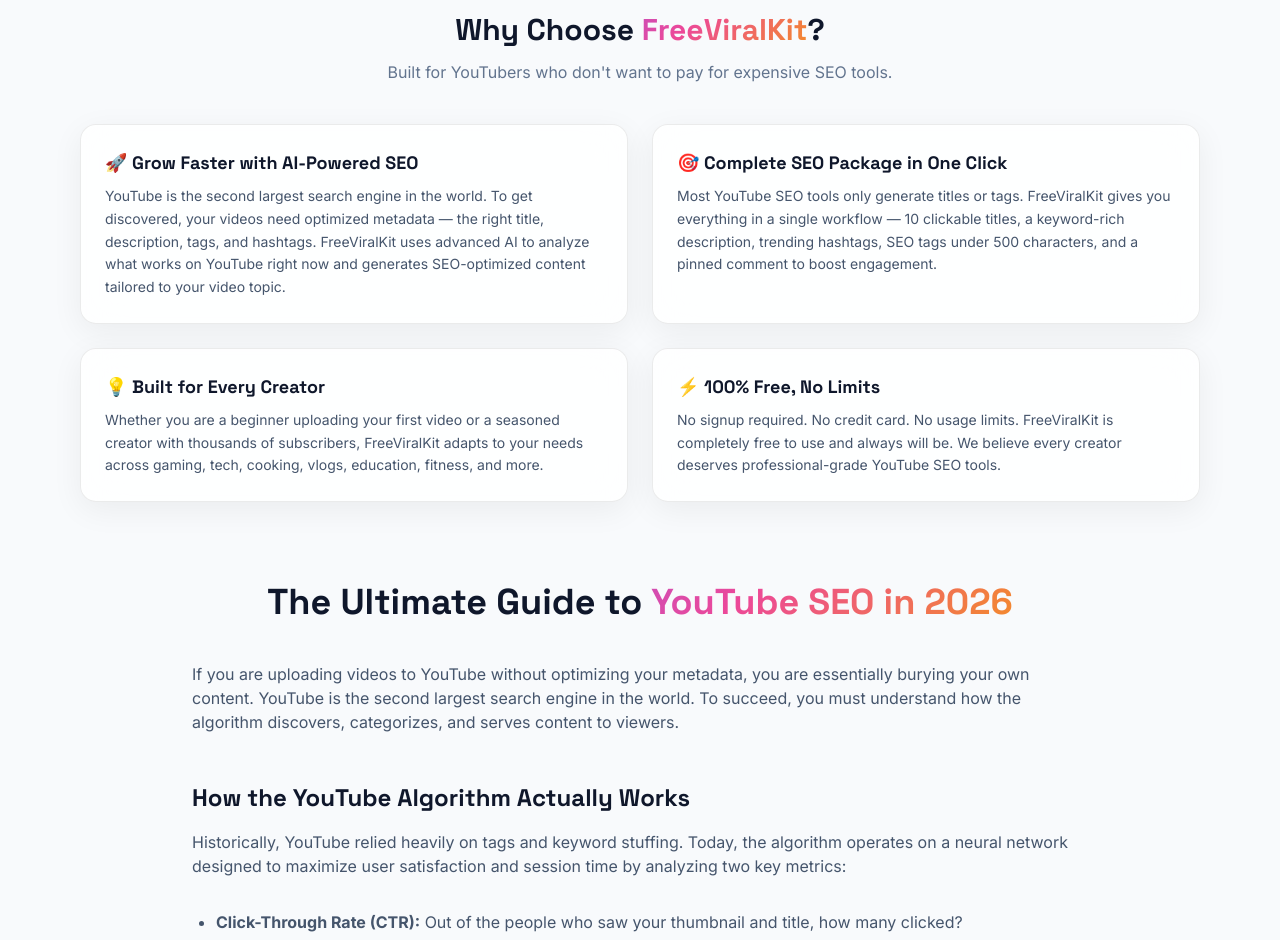
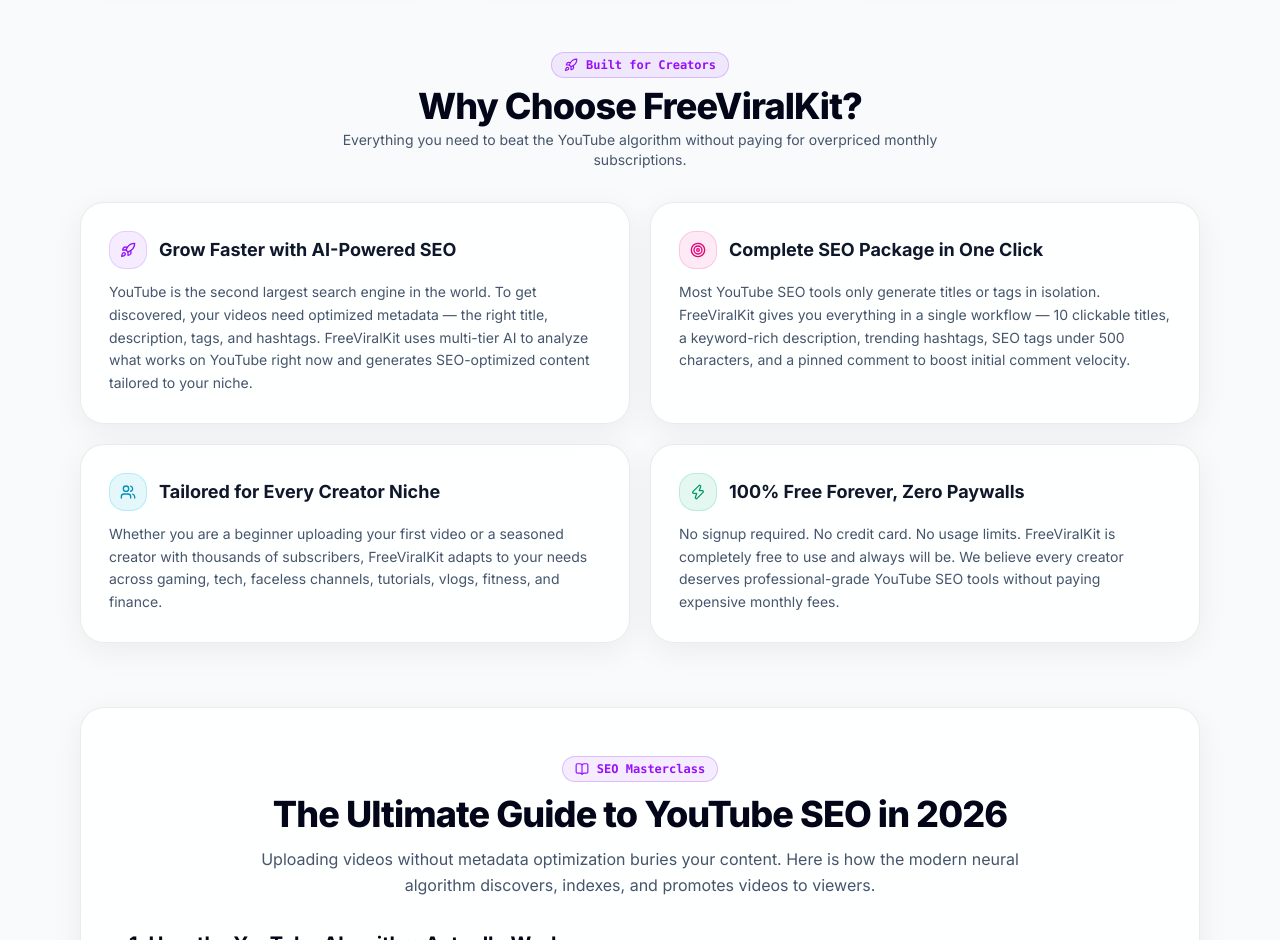
Before and after one commit to shivasap27sh-del/freeviralkit, a Next.js app: page / in a window 1280 px wide. Shown: the part 1860-2800 px from the top of the page. Built offline with nearby package versions, Linux system fonts and the light colour scheme; no server answers; the database is empty; what groq-sdk would draw is missing.

Commit message:
feat(ui): harmonize homepage layout spacing, typography, and section flow

```diff
--- a/src/app/page.tsx
+++ b/src/app/page.tsx
@@ -79,7 +79,7 @@
         dangerouslySetInnerHTML={{ __html: JSON.stringify(softwareJsonLd) }}
       />
 
-      <main className="container mx-auto px-4 py-6 max-w-6xl space-y-12">
+      <main className="container mx-auto px-4 py-8 max-w-6xl space-y-20">
         {/* Flagship Hero & Value Prop */}
         <HomeHero />
 
--- a/src/components/home/HomeBlogShowcase.tsx
+++ b/src/components/home/HomeBlogShowcase.tsx
@@ -7,7 +7,7 @@
   const latestPosts = allPosts.slice(0, 6);
 
   return (
-    <section className="mt-20 mb-12">
+    <section className="space-y-8">
       <div className="flex flex-col sm:flex-row items-start sm:items-center justify-between gap-4 mb-8">
         <div>
           <div className="inline-flex items-center gap-2 px-3 py-1 rounded-full text-xs font-semibold text-purple-400 bg-purple-400/10 border border-purple-400/20 mb-2 uppercase tracking-wider">
--- a/src/components/home/HomeSeoMasterclass.tsx
+++ b/src/components/home/HomeSeoMasterclass.tsx
@@ -1,97 +1,143 @@
 import Image from 'next/image';
+import { Rocket, Target, Users, Zap, BookOpen } from 'lucide-react';
 
 export function HomeSeoMasterclass() {
   return (
-    <>
+    <div className="space-y-16">
       {/* Why FreeViralKit Section */}
-      <section className="mt-20 mb-12">
-        <div
-          aria-hidden="true"
-          className="font-display text-2xl md:text-3xl font-extrabold text-center mb-3 text-slate-900 dark:text-white"
+      <section aria-labelledby="why-choose-heading">
+        <div className="text-center mb-8">
+          <div className="inline-flex items-center gap-2 px-3 py-1 rounded-full text-xs font-mono font-bold bg-purple-500/10 border border-purple-500/30 text-purple-600 dark:text-purple-300 mb-2">
+            <Rocket className="w-3.5 h-3.5" />
+            <span>Built for Creators</span>
+          </div>
+          <h2
+            id="why-choose-heading"
+            className="text-2xl sm:text-3xl md:text-4xl font-extrabold text-slate-950 dark:text-white tracking-tight"
           >
-          Why Choose <span className="text-gradient">FreeViralKit</span>?
-        </div>
-        <h2 className="sr-only">Why Choose FreeViralKit?</h2>
-        <p className="text-slate-500 text-center mb-10 max-w-2xl mx-auto">
-          Built for YouTubers who don&apos;t want to pay for expensive SEO tools.
-        </p>
-        <div className="grid grid-cols-1 md:grid-cols-2 gap-6">
-          <div className="glass-card rounded-2xl p-6">
-            <h3 className="font-display text-lg font-bold text-slate-900 dark:text-white mb-2">
-              🚀 Grow Faster with AI-Powered SEO
-            </h3>
-            <p className="text-slate-600 dark:text-slate-400 text-sm leading-relaxed">
-              YouTube is the second largest search engine in the world. To get discovered, your videos need
-              optimized metadata — the right title, description, tags, and hashtags. FreeViralKit uses advanced AI to
-              analyze what works on YouTube right now and generates SEO-optimized content tailored to your video topic.
+            Why Choose <span className="gradient-text">FreeViralKit</span>?
+          </h2>
+          <p className="text-slate-600 dark:text-slate-400 text-sm mt-1 max-w-2xl mx-auto">
+            Everything you need to beat the YouTube algorithm without paying for overpriced monthly subscriptions.
           </p>
         </div>
-          <div className="glass-card rounded-2xl p-6">
-            <h3 className="font-display text-lg font-bold text-slate-900 dark:text-white mb-2">
-              🎯 Complete SEO Package in One Click
+
+        <div className="grid grid-cols-1 md:grid-cols-2 gap-5">
+          <div className="glass-card rounded-3xl p-6 md:p-7 border border-slate-200 dark:border-slate-800 bg-white/80 dark:bg-slate-900/80 shadow-lg">
+            <div className="flex items-center gap-3 mb-3">
+              <div className="p-2.5 rounded-2xl bg-purple-500/10 text-purple-600 dark:text-purple-400 border border-purple-500/20">
+                <Rocket className="w-4 h-4" />
+              </div>
+              <h3 className="text-base sm:text-lg font-bold text-slate-900 dark:text-white">
+                Grow Faster with AI-Powered SEO
               </h3>
-            <p className="text-slate-600 dark:text-slate-400 text-sm leading-relaxed">
-              Most YouTube SEO tools only generate titles or tags. FreeViralKit gives you everything in a single workflow
-              — 10 clickable titles, a keyword-rich description, trending hashtags, SEO tags under 500 characters, and
-              a pinned comment to boost engagement.
+            </div>
+            <p className="text-slate-600 dark:text-slate-300 text-sm leading-relaxed">
+              YouTube is the second largest search engine in the world. To get discovered, your videos need
+              optimized metadata — the right title, description, tags, and hashtags. FreeViralKit uses multi-tier AI to
+              analyze what works on YouTube right now and generates SEO-optimized content tailored to your niche.
             </p>
           </div>
-          <div className="glass-card rounded-2xl p-6">
-            <h3 className="font-display text-lg font-bold text-slate-900 dark:text-white mb-2">
-              💡 Built for Every Creator
+
+          <div className="glass-card rounded-3xl p-6 md:p-7 border border-slate-200 dark:border-slate-800 bg-white/80 dark:bg-slate-900/80 shadow-lg">
+            <div className="flex items-center gap-3 mb-3">
+              <div className="p-2.5 rounded-2xl bg-pink-500/10 text-pink-600 dark:text-pink-400 border border-pink-500/20">
+                <Target className="w-4 h-4" />
+              </div>
+              <h3 className="text-base sm:text-lg font-bold text-slate-900 dark:text-white">
+                Complete SEO Package in One Click
               </h3>
-            <p className="text-slate-600 dark:text-slate-400 text-sm leading-relaxed">
-              Whether you are a beginner uploading your first video or a seasoned creator with thousands of subscribers,
-              FreeViralKit adapts to your needs across gaming, tech, cooking, vlogs, education, fitness, and more.
+            </div>
+            <p className="text-slate-600 dark:text-slate-300 text-sm leading-relaxed">
+              Most YouTube SEO tools only generate titles or tags in isolation. FreeViralKit gives you everything in a single workflow
+              — 10 clickable titles, a keyword-rich description, trending hashtags, SEO tags under 500 characters, and
+              a pinned comment to boost initial comment velocity.
             </p>
           </div>
-          <div className="glass-card rounded-2xl p-6">
-            <h3 className="font-display text-lg font-bold text-slate-900 dark:text-white mb-2">
-              ⚡ 100% Free, No Limits
+
+          <div className="glass-card rounded-3xl p-6 md:p-7 border border-slate-200 dark:border-slate-800 bg-white/80 dark:bg-slate-900/80 shadow-lg">
+            <div className="flex items-center gap-3 mb-3">
+              <div className="p-2.5 rounded-2xl bg-cyan-500/10 text-cyan-600 dark:text-cyan-400 border border-cyan-500/20">
+                <Users className="w-4 h-4" />
+              </div>
+              <h3 className="text-base sm:text-lg font-bold text-slate-900 dark:text-white">
+                Tailored for Every Creator Niche
               </h3>
-            <p className="text-slate-600 dark:text-slate-400 text-sm leading-relaxed">
+            </div>
+            <p className="text-slate-600 dark:text-slate-300 text-sm leading-relaxed">
+              Whether you are a beginner uploading your first video or a seasoned creator with thousands of subscribers,
+              FreeViralKit adapts to your needs across gaming, tech, faceless channels, tutorials, vlogs, fitness, and finance.
+            </p>
+          </div>
+
+          <div className="glass-card rounded-3xl p-6 md:p-7 border border-slate-200 dark:border-slate-800 bg-white/80 dark:bg-slate-900/80 shadow-lg">
+            <div className="flex items-center gap-3 mb-3">
+              <div className="p-2.5 rounded-2xl bg-emerald-500/10 text-emerald-600 dark:text-emerald-400 border border-emerald-500/20">
+                <Zap className="w-4 h-4" />
+              </div>
+              <h3 className="text-base sm:text-lg font-bold text-slate-900 dark:text-white">
+                100% Free Forever, Zero Paywalls
+              </h3>
+            </div>
+            <p className="text-slate-600 dark:text-slate-300 text-sm leading-relaxed">
               No signup required. No credit card. No usage limits. FreeViralKit is completely free to use and always will
-              be. We believe every creator deserves professional-grade YouTube SEO tools.
+              be. We believe every creator deserves professional-grade YouTube SEO tools without paying expensive monthly fees.
             </p>
           </div>
         </div>
       </section>
 
       {/* Ultimate SEO Masterclass Section */}
-      <section className="mt-20 mb-12">
-        <div
-          aria-hidden="true"
-          className="font-display text-3xl md:text-4xl font-extrabold text-center mb-10 text-slate-900 dark:text-white"
+      <section
+        aria-labelledby="masterclass-heading"
+        className="glass-card rounded-3xl p-8 md:p-12 border border-slate-200 dark:border-slate-800/80 bg-white/90 dark:bg-slate-900/90 shadow-2xl space-y-8"
       >
-          The Ultimate Guide to <span className="text-gradient">YouTube SEO in 2026</span>
+        <div className="text-center max-w-3xl mx-auto space-y-3">
+          <div className="inline-flex items-center gap-2 px-3 py-1 rounded-full text-xs font-mono font-bold bg-purple-500/10 border border-purple-500/30 text-purple-600 dark:text-purple-300">
+            <BookOpen className="w-3.5 h-3.5" />
+            <span>SEO Masterclass</span>
           </div>
-        <h2 className="sr-only">The Ultimate Guide to YouTube SEO in 2026</h2>
+          <h2
+            id="masterclass-heading"
+            className="text-2xl sm:text-3xl md:text-4xl font-extrabold text-slate-950 dark:text-white tracking-tight"
+          >
+            The Ultimate Guide to <span className="gradient-text">YouTube SEO in 2026</span>
+          </h2>
+          <p className="text-slate-600 dark:text-slate-400 text-sm md:text-base leading-relaxed">
+            Uploading videos without metadata optimization buries your content. Here is how the modern neural algorithm discovers, indexes, and promotes videos to viewers.
+          </p>
+        </div>
 
-        <div className="prose prose-lg dark:prose-invert max-w-4xl mx-auto space-y-8 text-slate-600 dark:text-slate-400">
-          <p>
-            If you are uploading videos to YouTube without optimizing your metadata, you are essentially burying your
-            own content. YouTube is the second largest search engine in the world. To succeed, you must understand how
-            the algorithm discovers, categorizes, and serves content to viewers.
-          </p>
-
-          <h3 className="font-display text-2xl font-bold text-slate-900 dark:text-white mt-12 mb-4">
-            How the YouTube Algorithm Actually Works
+        <div className="prose prose-slate dark:prose-invert max-w-none space-y-6 text-slate-600 dark:text-slate-300 text-sm sm:text-base leading-relaxed">
+          <div>
+            <h3 className="text-lg sm:text-xl font-bold text-slate-950 dark:text-white mb-2">
+              1. How the YouTube Algorithm Actually Works
             </h3>
             <p>
-            Historically, YouTube relied heavily on tags and keyword stuffing. Today, the algorithm operates on a neural
-            network designed to maximize user satisfaction and session time by analyzing two key metrics:
+              Historically, YouTube relied heavily on tags and keyword stuffing. Today, the algorithm operates on a deep neural network designed to achieve one primary goal: <strong>maximize user satisfaction and session watch time</strong>. When you publish a video, your metadata (Title, Description, and Tags) provides the initial context signals for YouTube to run a test audience cohort.
             </p>
-          <ul className="list-disc pl-6 space-y-2">
-            <li>
-              <strong>Click-Through Rate (CTR):</strong> Out of the people who saw your thumbnail and title, how many
-              clicked?
-            </li>
-            <li>
-              <strong>Average View Duration (AVD):</strong> Once they clicked, how long did they stay watching?
-            </li>
-          </ul>
+          </div>
 
-          <div className="my-10 rounded-2xl overflow-hidden border border-slate-200 dark:border-slate-800 shadow-xl">
+          <div className="grid grid-cols-1 sm:grid-cols-2 gap-4 not-prose my-4">
+            <div className="p-4 rounded-2xl bg-purple-50/50 dark:bg-purple-950/20 border border-purple-200 dark:border-purple-800/40">
+              <span className="font-bold text-purple-700 dark:text-purple-300 text-sm block mb-1">
+                🎯 Click-Through Rate (CTR)
+              </span>
+              <span className="text-xs text-slate-600 dark:text-slate-400">
+                Out of all users who saw your thumbnail and title on their feed, what percentage clicked through?
+              </span>
+            </div>
+            <div className="p-4 rounded-2xl bg-indigo-50/50 dark:bg-indigo-950/20 border border-indigo-200 dark:border-indigo-800/40">
+              <span className="font-bold text-indigo-700 dark:text-indigo-300 text-sm block mb-1">
+                ⏱️ Average View Duration (AVD)
+              </span>
+              <span className="text-xs text-slate-600 dark:text-slate-400">
+                Once viewers clicked, did your hook hold their attention through the first 30 seconds and beyond?
+              </span>
+            </div>
+          </div>
+
+          <div className="rounded-2xl overflow-hidden border border-slate-200 dark:border-slate-800 shadow-xl my-6">
             <Image
               src="/images/seo_dashboard.webp"
               alt="YouTube Growth Analytics Dashboard"
@@ -101,16 +147,21 @@
             />
           </div>
 
-          <h3 className="font-display text-2xl font-bold text-slate-900 dark:text-white mt-12 mb-4">
-            The &quot;Holy Trinity&quot; of Video Discovery
+          <div>
+            <h3 className="text-lg sm:text-xl font-bold text-slate-950 dark:text-white mb-2">
+              2. The Holy Trinity: Title, Thumbnail &amp; Hook
             </h3>
             <p>
-            To trigger exponential growth, you need to master the Holy Trinity: your <strong>Title</strong> (Search +
-            Psychology), your <strong>Thumbnail</strong> (Visual Disruption), and your <strong>Hook</strong> (Retention
-            Optimization).
+              To trigger exponential suggested views, your video packaging must synchronize across three core elements:
             </p>
+            <ul className="list-disc pl-5 space-y-2 mt-2">
+              <li><strong>The Title (Search + Psychology):</strong> Includes ranking keywords front-loaded in the first 50 characters, paired with curiosity triggers.</li>
+              <li><strong>The Thumbnail (Visual Contrast):</strong> Complements the title rather than repeating it word-for-word.</li>
+              <li><strong>The Retention Hook (First 30 Seconds):</strong> Immediately validates the title promise without slow intros or filler talk.</li>
+            </ul>
+          </div>
         </div>
       </section>
-    </>
+    </div>
   );
 }
```
Also changed, not shown: src/components/home/HomeFaqAccordion.tsx (+27 -10 lines). Lines whose indentation alone changed are shown as unchanged.
